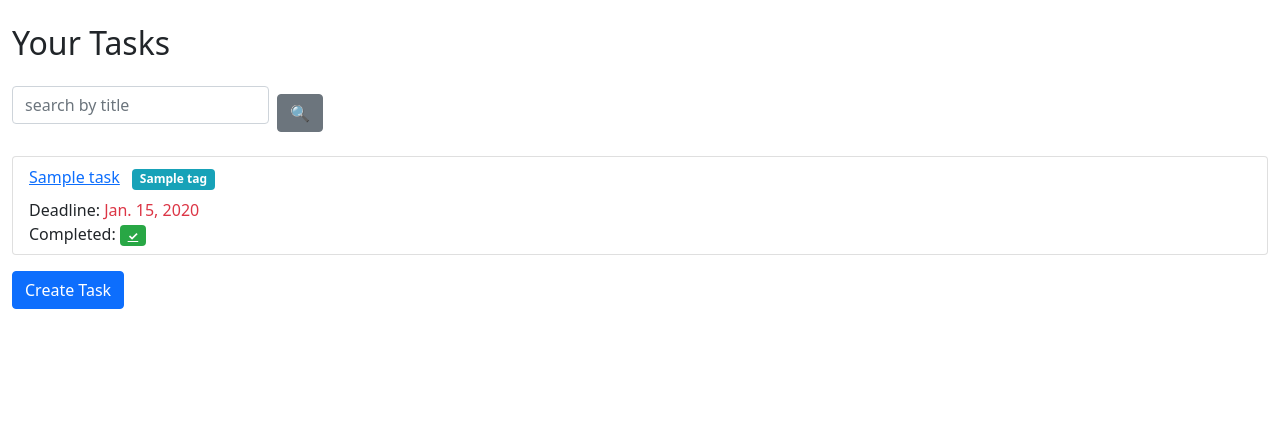
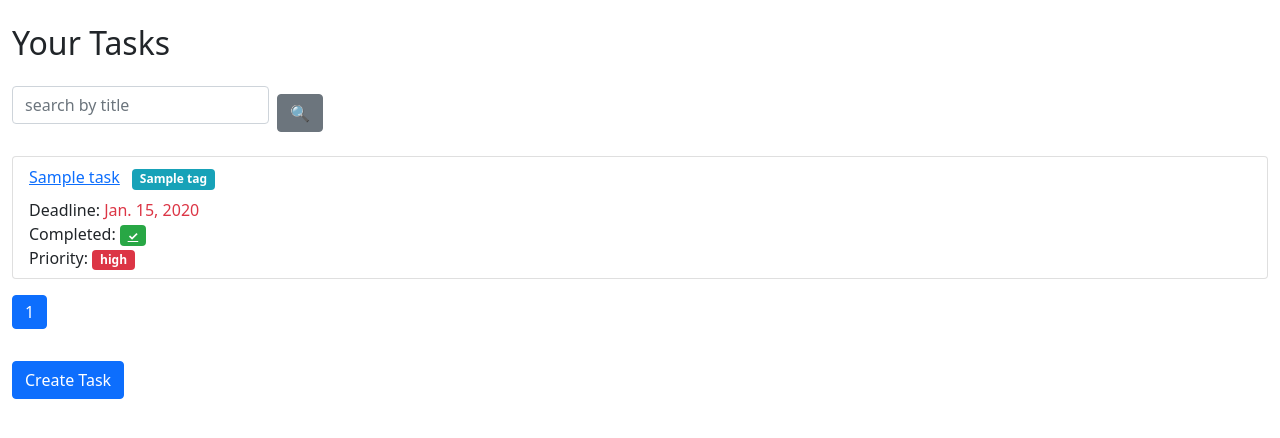
Before and after one commit to Timur5050/toDo-list-project, a Django app: page /tasks/ in a window 1280 px wide. Shown: the part 58-496 px from the top of the page. Run offline with Django 5.2, Linux system fonts and the light colour scheme; a user stored in the database is signed in; tables that the repository leaves empty hold one stand-in row (values such as "Sample post"); some libraries are stand-ins or nearby versions.

Commit message:
changed design of task list page

```diff
--- a/templates/roster/task_list.html
+++ b/templates/roster/task_list.html
@@ -29,9 +29,50 @@
         <span class="badge badge-danger"><a href="{% url 'roster:task-completing-change' pk=task.id %}" class="text-white"> ✖ </a></span>
         {% endif %}
       </div>
+      <div>
+        Priority:
+        {% if task.priority == "HIGH" %}
+        <span class="badge badge-danger">{{ task.get_priority_display }}</span>
+        {% elif task.priority == "MEDIUM" %}
+        <span class="badge badge-warning">{{ task.get_priority_display }}</span>
+        {% else %}
+        <span class="badge badge-secondary">{{ task.get_priority_display }}</span>
+        {% endif %}
+      </div>
     </div>
   </li>
   {% endfor %}
 </ul>
+<div class="mt-3">
+  <nav aria-label="Page navigation">
+    <ul class="pagination">
+      {% if task_list.has_previous %}
+      <li class="page-item">
+        <a class="page-link" href="?page=1{% if request.GET.title %}&title={{ request.GET.title }}{% endif %}">First</a>
+      </li>
+      <li class="page-item">
+        <a class="page-link" href="?page={{ task_list.previous_page_number }}{% if request.GET.title %}&title={{ request.GET.title }}{% endif %}">Previous</a>
+      </li>
+      {% endif %}
+
+      {% for num in task_list.paginator.page_range %}
+      {% if task_list.number == num %}
+      <li class="page-item active"><span class="page-link">{{ num }}</span></li>
+      {% elif num > task_list.number|add:'-3' and num < task_list.number|add:'3' %}
+      <li class="page-item"><a class="page-link" href="?page={{ num }}{% if request.GET.title %}&title={{ request.GET.title }}{% endif %}">{{ num }}</a></li>
+      {% endif %}
+      {% endfor %}
+
+      {% if task_list.has_next %}
+      <li class="page-item">
+        <a class="page-link" href="?page={{ task_list.next_page_number }}{% if request.GET.title %}&title={{ request.GET.title }}{% endif %}">Next</a>
+      </li>
+      <li class="page-item">
+        <a class="page-link" href="?page={{ task_list.paginator.num_pages }}{% if request.GET.title %}&title={{ request.GET.title }}{% endif %}">Last</a>
+      </li>
+      {% endif %}
+    </ul>
+  </nav>
+</div>
 <a href="{% url 'roster:task-create' %}" class="btn btn-primary mt-3">Create Task</a>
 {% endblock %}
```
Lines whose indentation alone changed are shown as unchanged.
